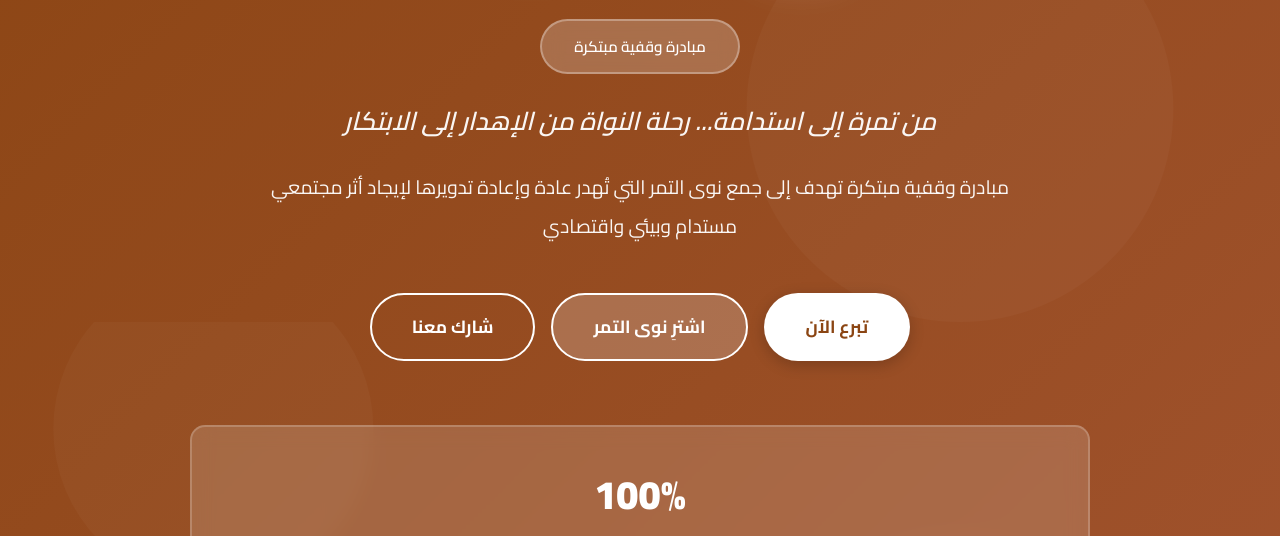
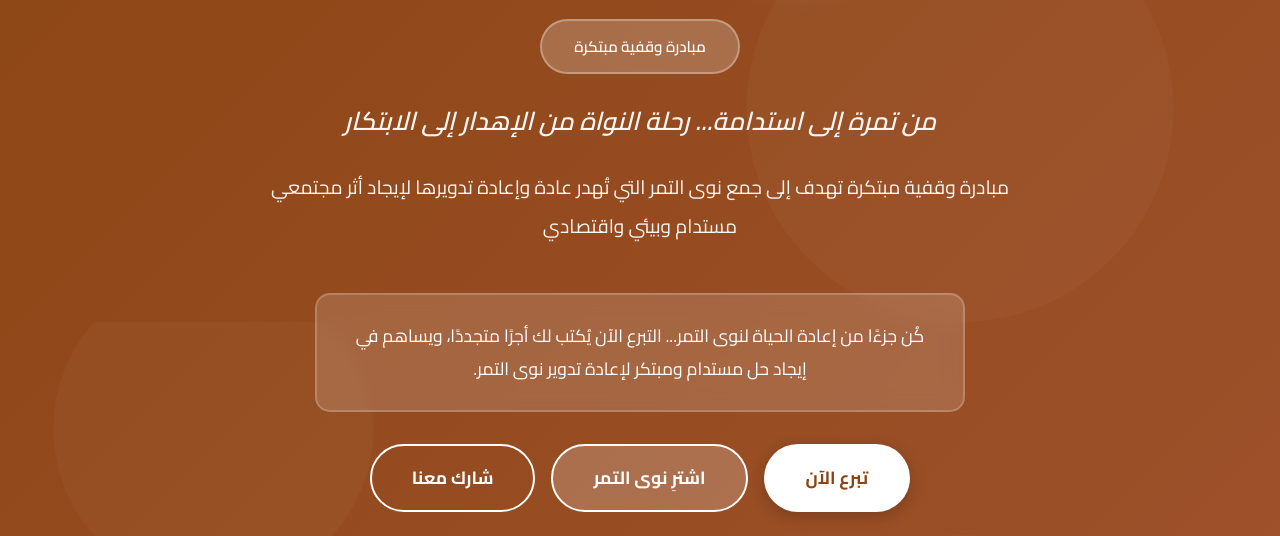
Before and after one commit to mfkrtnote-beep/wep, a website: page public/index.html in a window 1280 px wide. Shown: the part 410-946 px from the top of the page. Drawn offline with Linux system fonts and the light colour scheme; no server answers.

Commit message:
feat: Add donate explanation box in hero section
- Added a prominent explanation box above the CTA buttons
- Explains the benefit and impact of donating date pits
- Styled with semi-transparent background and glassmorphism effect
- Highlights the continuous reward (أجر متجدد) concept
- Encourages users to take action with clear messaging
- Positioned between hero description and action buttons

```diff
--- a/public/index.html
+++ b/public/index.html
@@ -48,6 +48,11 @@
                     مبادرة وقفية مبتكرة تهدف إلى جمع نوى التمر التي تُهدر عادة
                     وإعادة تدويرها لإيجاد أثر مجتمعي مستدام وبيئي واقتصادي
                 </p>
+                <div class="donate-explanation" style="background: rgba(255, 255, 255, 0.15); padding: 1.5rem 2rem; border-radius: 15px; margin: 2rem auto; max-width: 650px; backdrop-filter: blur(10px); border: 2px solid rgba(255, 255, 255, 0.2);">
+                    <p style="color: white; font-size: 1.1rem; line-height: 1.9; margin: 0; text-align: center; font-weight: 500;">
+                        كُن جزءًا من إعادة الحياة لنوى التمر... التبرع الآن يُكتب لك أجرًا متجددًا، ويساهم في إيجاد حل مستدام ومبتكر لإعادة تدوير نوى التمر.
+                    </p>
+                </div>
                 <div class="hero-cta">
                     <a href="donate.html" class="btn btn-primary">تبرع الآن</a>
                     <a href="buy.html" class="btn btn-secondary">اشترِ نوى التمر</a>
```
